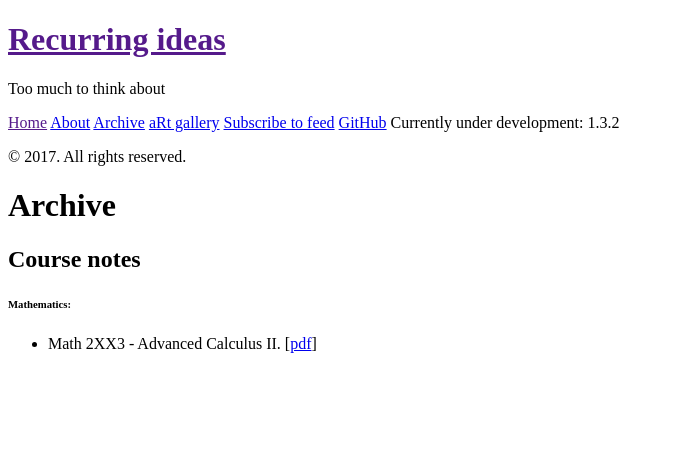
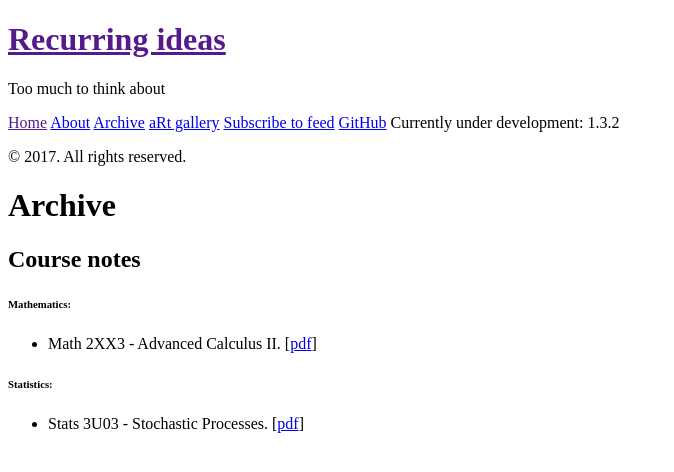
Before and after one commit to parksw3/parksw3.github.io, a Jekyll site: the page built from archive.md, in a window 1280 px wide. Shown: the top 472 px of the page, without its empty margins (0-674 px from the left). Built offline with Jekyll 4.4.1, drawn with Linux system fonts in a browser that asks for light colours.

Commit message:
uploading notes and adding stochastic

```diff
--- a/archive.md
+++ b/archive.md
@@ -9,3 +9,7 @@ Course notes
 ###### Mathematics:
 
 * Math 2XX3 - Advanced Calculus II. \[[pdf](/archive/course_notes/math_2xx3_lecture_notes.pdf)\]
+
+###### Statistics:
+
+* Stats 3U03 - Stochastic Processes. \[[pdf](/archive/course_notes/stats_3u03_lecture_notes.pdf)\]
```
Also changed, not shown: 2 other files.
